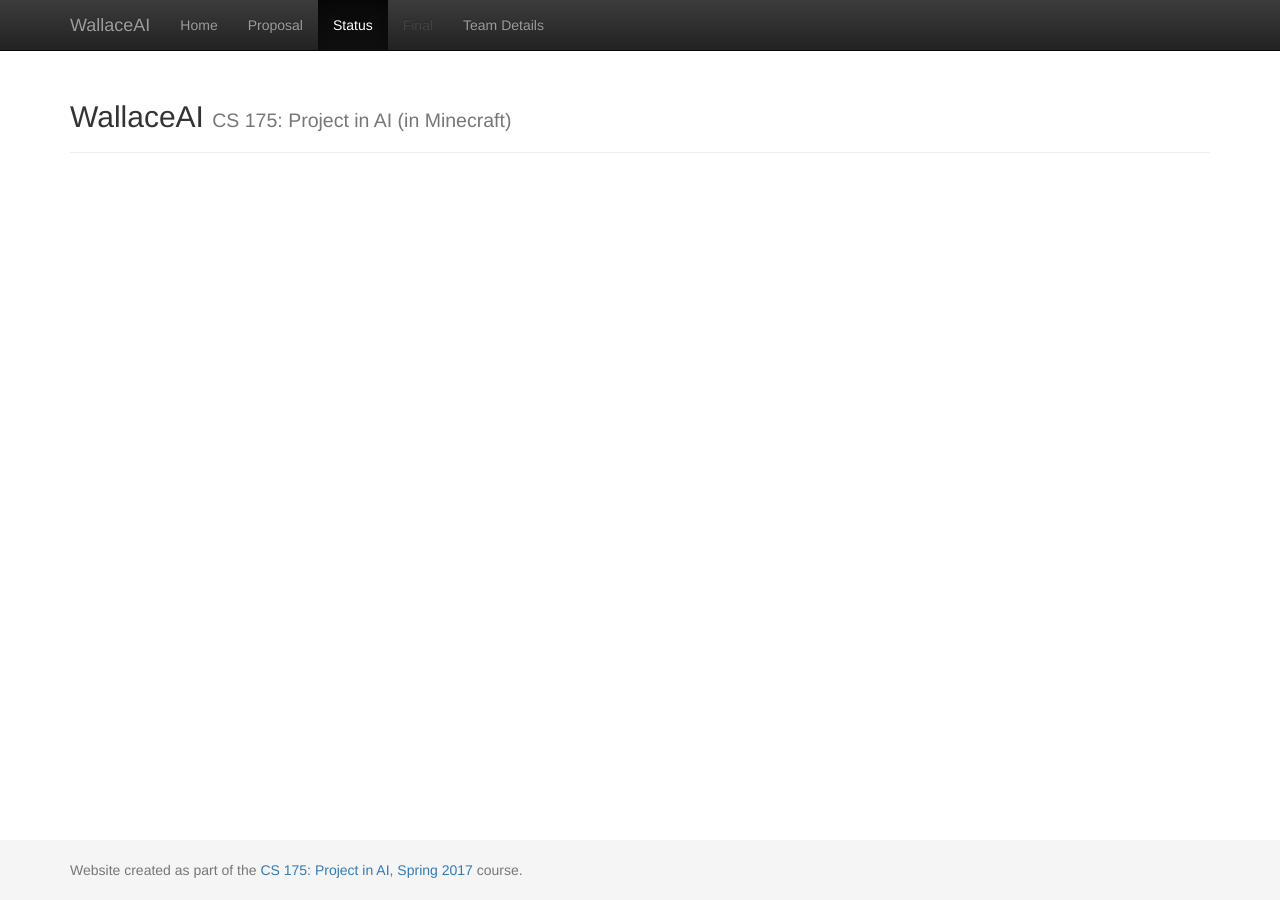
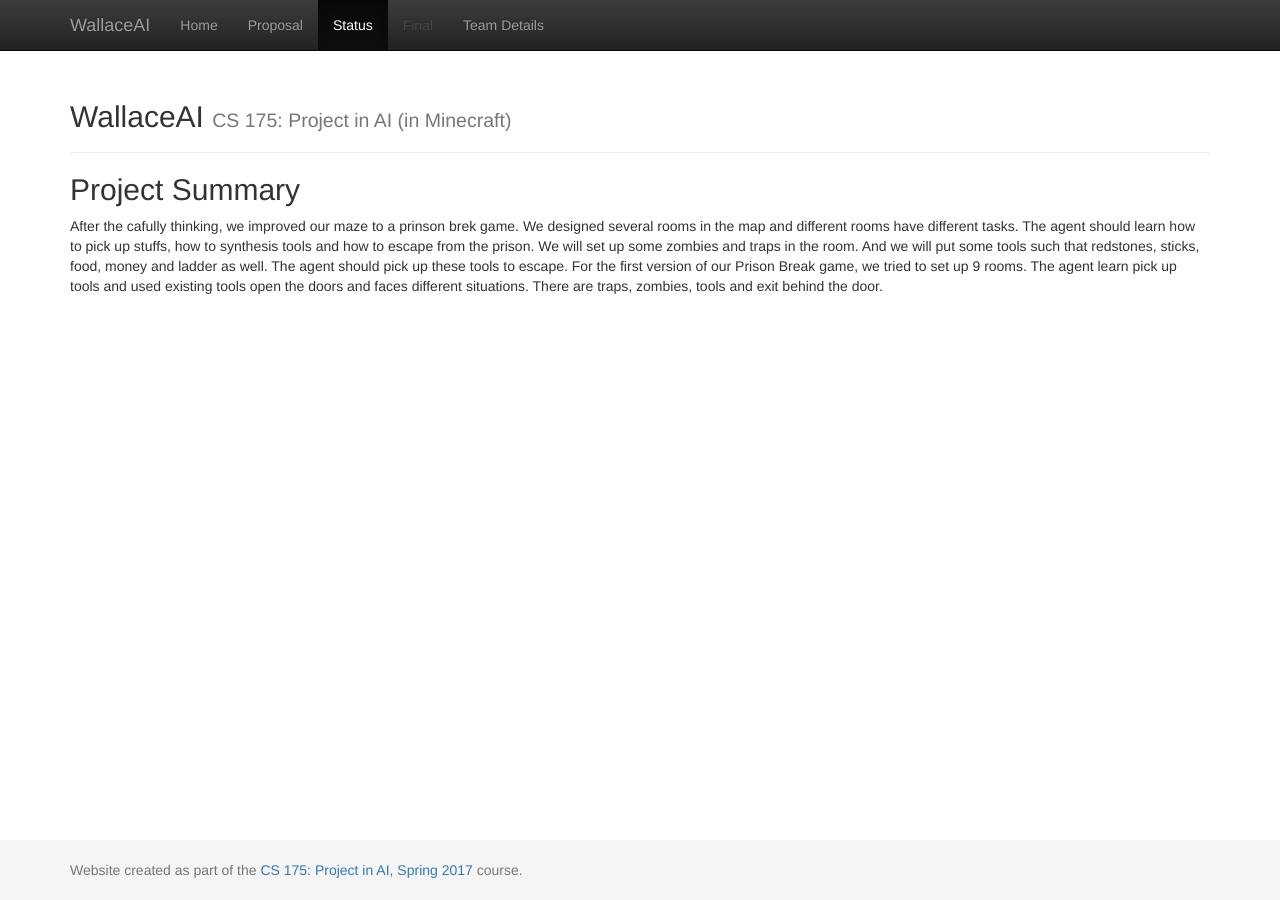
Before and after one commit to rl3740/WallaceAI, a Jekyll site: the page built from docs/status.md, in a window 1280 px wide. Built offline with Jekyll 4.4.1, drawn with Linux system fonts in a browser that asks for light colours.

Commit message:
Update status.md

```diff
--- a/docs/status.md
+++ b/docs/status.md
@@ -2,3 +2,6 @@
 layout: default
 title: Status
 ---
+
+## Project Summary
+After the cafully thinking, we improved our maze to a prinson brek game. We designed several rooms in the map and different rooms have different tasks. The agent should learn how to pick up stuffs, how to synthesis tools and how to escape from the prison. We will set up some zombies and traps in the room. And we will put some tools such that redstones, sticks, food, money and ladder as well. The agent should pick up these tools to escape. For the first version of our Prison Break game, we tried to set up 9 rooms. The agent learn pick up tools and used existing tools open the doors and faces different situations. There are traps, zombies, tools and exit behind the door.
```
